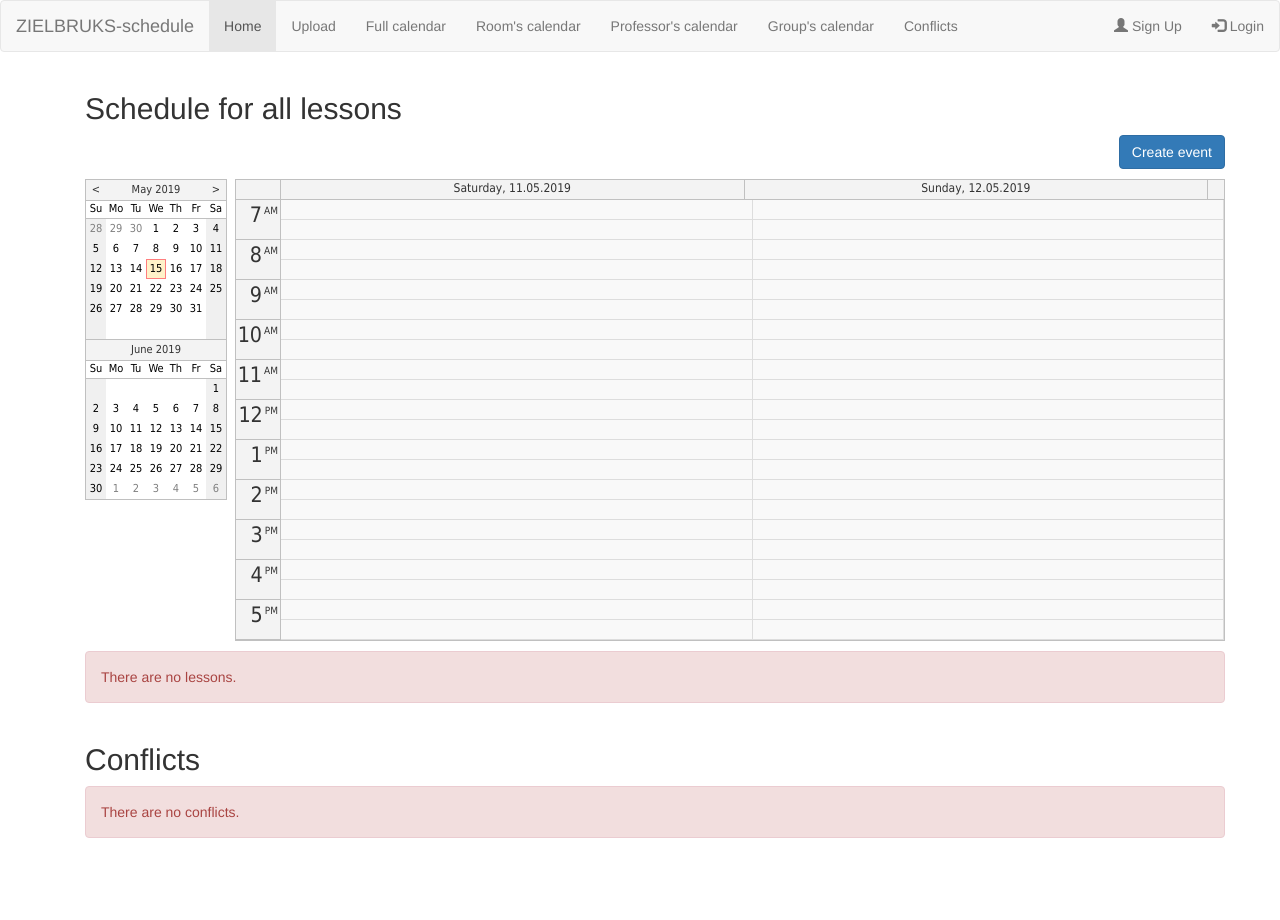
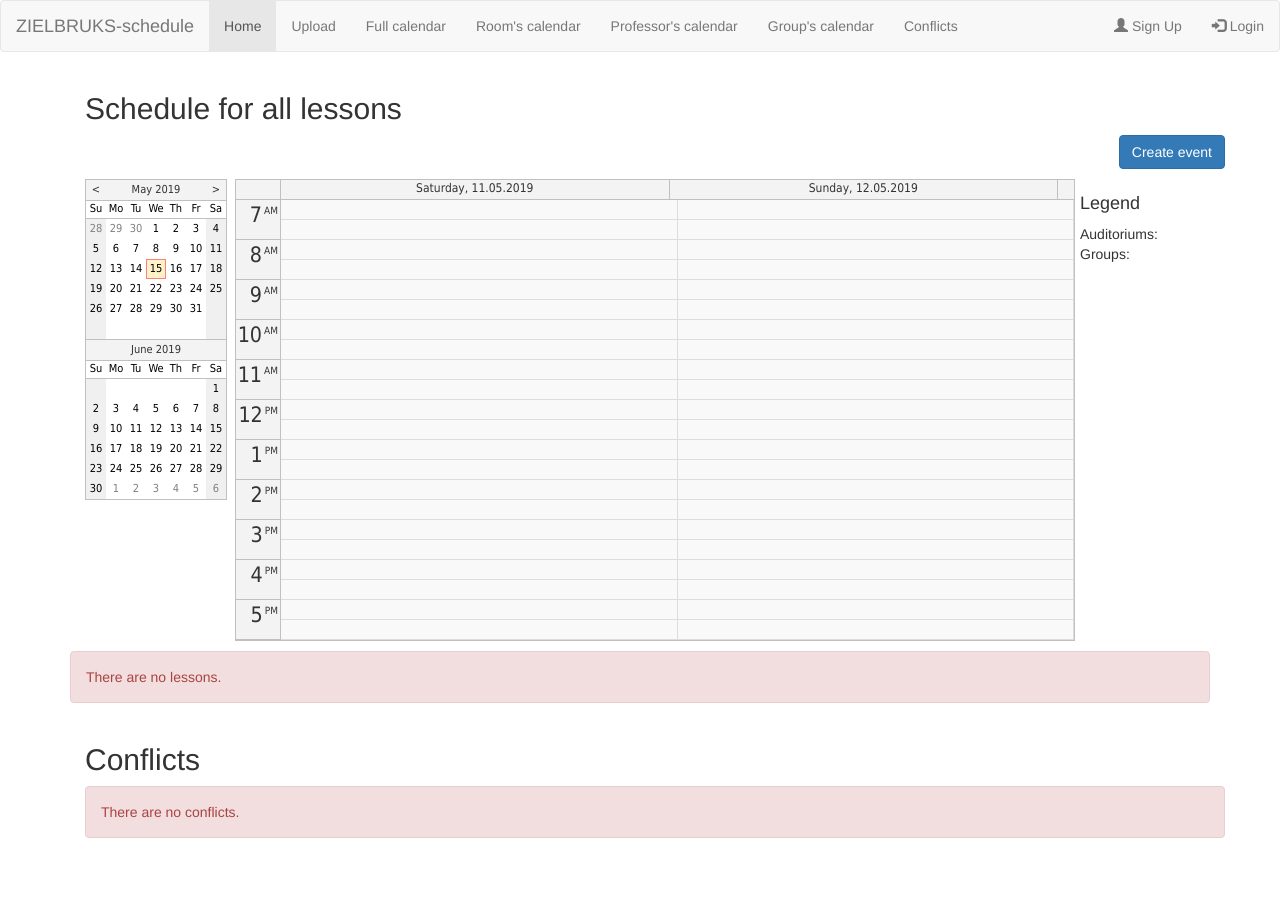
Before and after one commit to MarynaSavchenko/zielbruks, a Django app: page / in a window 1280 px wide. Shown: the top 920 px of the page. Run offline with Django 3.2, Linux system fonts and the light colour scheme; data that the repository does not hold is empty; some libraries are stand-ins or nearby versions.

Commit message:
Addded auditoriums ang groups colors legend

```diff
--- a/scheduler/calendar_util.py
+++ b/scheduler/calendar_util.py
@@ -4,7 +4,7 @@ import datetime
 from django.db.models import QuerySet
 
 from scheduler import conflicts_checker, models
-from scheduler.models import Lesson, Auditorium, Group
+from scheduler.models import Lesson, Auditorium, Group, color_from_id
 
 
 def get_start_date(lessons: QuerySet):
@@ -39,7 +39,9 @@ def generate_full_schedule_context():
         'chosen_flag': True,
         'events_flag': bool(lessons_list),
         'type': 'all',
-        'name': 'lessons'
+        'name': 'lessons',
+        "groups_colors": get_group_colors(),
+        "auditoriums_colors": get_auditoriums_colors(),
     }
     return context
 
@@ -63,3 +65,15 @@ def get_full_context_with_date(start_time):
     context.update(generate_full_schedule_context())
     context['start_date'] = start_time.isoformat(timespec='seconds')
     return context
+
+
+def get_auditoriums_colors():
+    """Returns list of tuples of auditoriums names and colors"""
+    return [(a.number, color_from_id(a.id))
+            for a in Auditorium.objects.all()]
+
+
+def get_group_colors():
+    """Returns list of tuples of groups names and colors"""
+    return [(g.number, color_from_id(g.id))
+            for g in Group.objects.all()]
--- a/scheduler/templates/scheduler.html
+++ b/scheduler/templates/scheduler.html
@@ -7,12 +7,27 @@
         {% block add_event %}{% endblock add_event %}
 
         <div>
-            <div style="float:left; width: 150px;">
+            <div style="float:left; width: 150px; ">
                 <div id="nav"></div>
             </div>
-            <div style="margin-left: 150px;">
-                <div id="dp"></div>
+            <div style="float:right; width: 150px; padding: 5px">
+                <h4 class="title">Legend</h4>
+                <p class="text">
+                    Auditoriums: <br/>
+                    {% for a in auditoriums_colors %}
+                        <li style="color:{{ a.1 }}; font-size: 150%;"><span style="color:black; font-size: 50%;">{{ a.0 }}</span></li>
+                    {% endfor %}
+                Groups: <br/>
+                {% for g in groups_colors %}
+                    <li style="color:{{ g.1 }}; font-size: 150%;"><span style="color:black; font-size: 50%;">{{ g.0 }}</span></li>
+                {% endfor %}
+                </p>
+
             </div>
+        </div>
+        <div style="float:none; overflow: hidden">
+            <div id="dp"></div>
+        </div>
         </div>
         {% if events_flag %}
             <p style="...">
--- a/scheduler/views.py
+++ b/scheduler/views.py
@@ -3,16 +3,15 @@ import os.path
 
 import pandas as pd
 from django.core.files.storage import default_storage
-from django.http import HttpRequest, HttpResponse, HttpResponseRedirect
+from django.http import HttpRequest, HttpResponse
 from django.shortcuts import render
 from django.template import loader
-from django.urls import reverse
 from xlrd import XLRDError
 
 import scheduler.import_handlers as imp
-from scheduler import models
 from scheduler.calendar_util import get_start_date, generate_conflicts_context, \
-    generate_full_schedule_context, get_full_context_with_date
+    generate_full_schedule_context, get_full_context_with_date, get_group_colors, \
+    get_auditoriums_colors
 from scheduler.model_util import get_professor, get_auditorium, get_group
 from scheduler.models import Auditorium, Lesson, Group
 from .forms import SelectAuditoriumForm, SelectProfessorForm, SelectGroupForm, EditForm
@@ -91,7 +90,9 @@ def show_rooms_schedule(request: HttpRequest) -> HttpResponse:
                 'type': 'auditorium',
                 'name': room_number,
                 'events': auditorium_lessons_list,
-                'start_date': get_start_date(auditorium_lessons_query)
+                'start_date': get_start_date(auditorium_lessons_query),
+                "groups_colors": get_group_colors(),
+                "auditoriums_colors": get_auditoriums_colors(),
             }
             return render(request, "room_schedule.html", context)
         return HttpResponse("AN ERROR OCCURRED")
@@ -126,7 +127,9 @@ def show_professors_schedule(request: HttpRequest) -> HttpResponse:
                 'type': 'professor',
                 'name': professor,
                 'lessons': Lesson.objects.all(),
-                'start_date': get_start_date(professors_lessons_query)
+                'start_date': get_start_date(professors_lessons_query),
+                "groups_colors": get_group_colors(),
+                "auditoriums_colors": get_auditoriums_colors(),
             }
             return render(request, "professors_scheduler.html", context)
         return HttpResponse("AN ERROR OCCURRED")
@@ -160,7 +163,9 @@ def show_groups_schedule(request: HttpRequest) -> HttpResponse:
                 'type': 'group',
                 'name': group,
                 'lessons': Lesson.objects.all(),
-                'start_date': get_start_date(groups_lessons_query)
+                'start_date': get_start_date(groups_lessons_query),
+                "groups_colors": get_group_colors(),
+                "auditoriums_colors": get_auditoriums_colors(),
             }
             return render(request, "groups_scheduler.html", context)
         return HttpResponse("AN ERROR OCCURRED")
```
